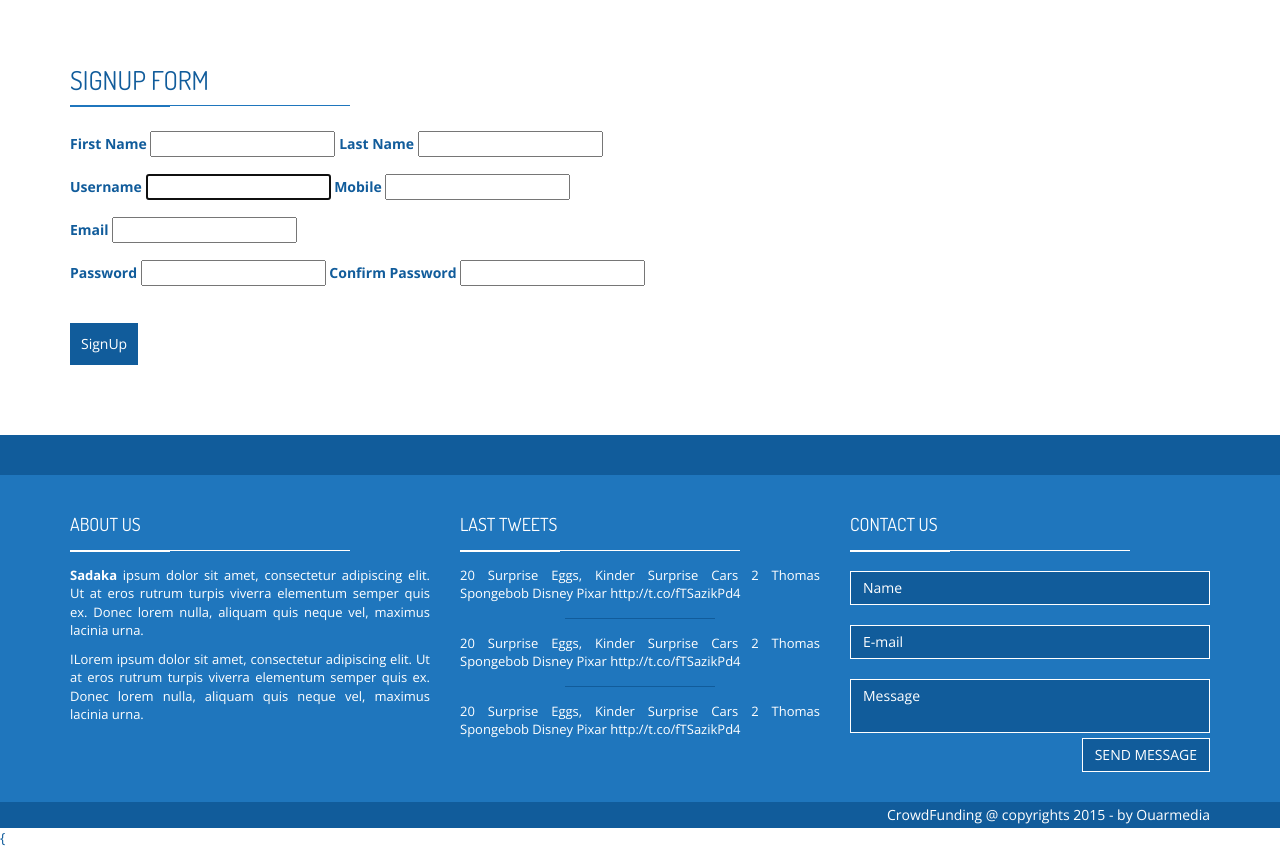
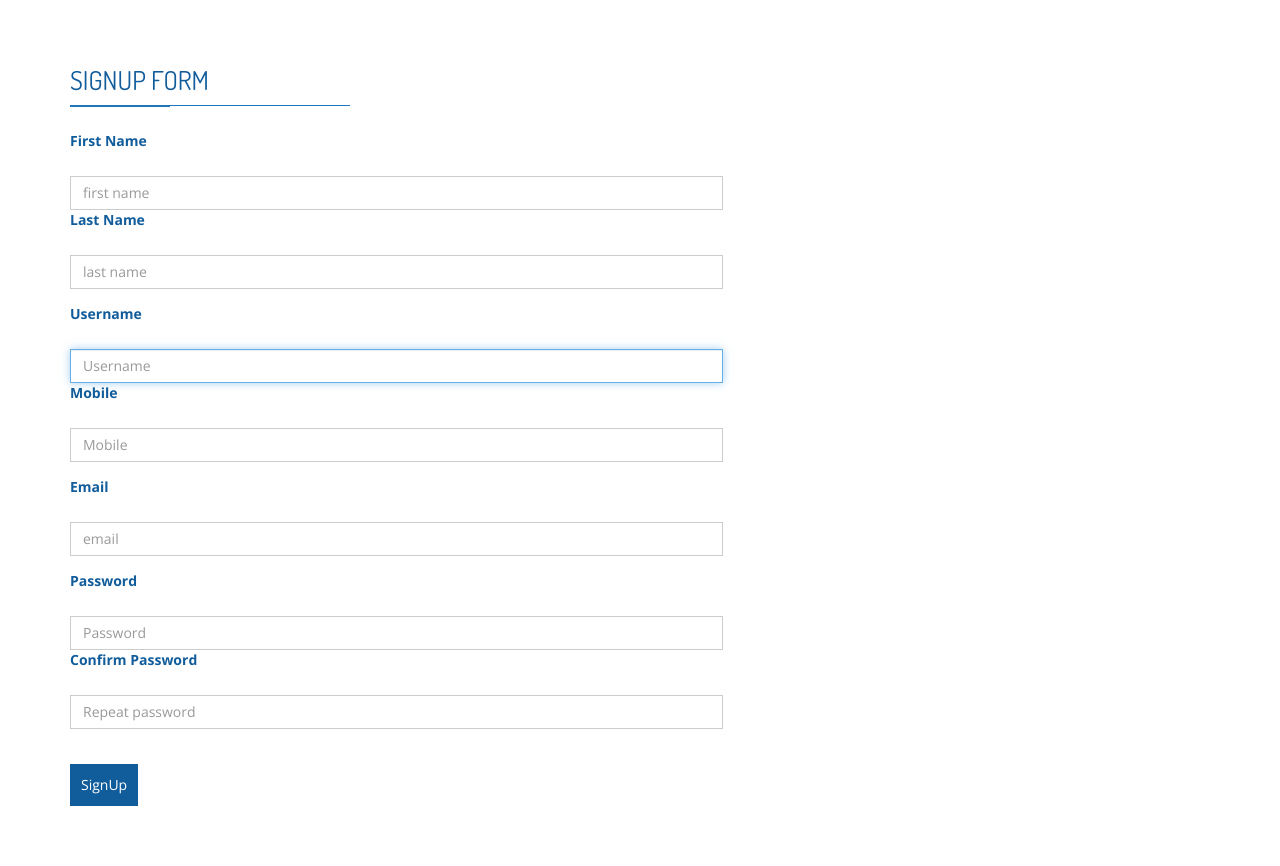
Before and after one commit to ayaabdo/Crowd-Funding, a Django app: page /accounts/signup/ in a window 1280 px wide. Shown: the part 289-1155 px from the top of the page. Run offline with Django 3.2, Linux system fonts and the light colour scheme; some libraries are stand-ins or nearby versions.

Commit message:
Edit accounts.forms and model user

```diff
--- a/accounts/forms.py
+++ b/accounts/forms.py
@@ -1,21 +1,67 @@
 from django import forms
 from django.contrib.auth.forms import UserCreationForm, AuthenticationForm
-from django.contrib.auth import get_user_model
+from django.contrib.auth import get_user_model, password_validation
+from django.utils.translation import ugettext_lazy as _
+
 from .models import MyUser
 
 
 class LoginForm(AuthenticationForm):
-    username = forms.CharField(widget=forms.EmailInput(attrs={'class':'form-control'}))
-    password = forms.CharField(widget=forms.PasswordInput(attrs={'class':'form-control'}))
+    username = forms.CharField(widget=forms.EmailInput(attrs={'class': 'form-control'}))
+    password = forms.CharField(widget=forms.PasswordInput(attrs={'class': 'form-control'}))
 
 
 class SignupForm(UserCreationForm):
-    first_name = forms.CharField(max_length=30, required=False, help_text='Optional')
-    last_name = forms.CharField(max_length=30, required=False, help_text='Optional')
-    email = forms.EmailField(max_length=254, help_text='Enter a valid email address')
-    mobile_number = forms.RegexField(regex=r'^01[0125][0-9]{8}$', help_text='invalid phone number')
-    # profile_pic = models.ImageField()
+    """UserCreationForm form which uses boostrap CSS."""
+    first_name = forms.CharField(max_length=30, required=True, help_text='Optional.',
+                                 widget=forms.TextInput({
+                                     'class': 'form-control form-control-user',
+                                     'id': 'first_name',
+                                     'placeholder': 'first name'}))
+    last_name = forms.CharField(max_length=30, required=True, help_text='Optional.',
+                                widget=forms.TextInput({
+                                    'class': 'form-control form-control-user',
+                                    'id': 'last_name',
+                                    'placeholder': 'last name'}))
+    email = forms.EmailField(max_length=254, help_text='Required. Inform a valid email address.',
+                             widget=forms.TextInput({
+                                 'class': 'form-control form-control-user',
+                                 'id': 'email',
+                                 'placeholder': 'email'}))
+    username = forms.CharField(max_length=254,
+                               widget=forms.TextInput({
+                                   'class': 'form-control form-control-user',
+                                   'id': 'username',
+                                   'placeholder': 'Username'}))
+    mobile_number = forms.RegexField(
+        regex=r'^01[0125][0-9]{8}$',
+        help_text='invalid phone number',
+        widget=forms.TextInput({
+            'class': 'form-control form-control-user',
+            'id': 'mobile_number',
+            'placeholder': 'Mobile'}))
+    password1 = forms.CharField(
+        label=_("Password"),
+        strip=False,
+        help_text=password_validation.password_validators_help_text_html(),
+        widget=forms.PasswordInput({
+            'class': 'form-control form-control-user',
+            'id': 'password1',
+            'placeholder': 'Password'}), )
+    password2 = forms.CharField(
+        label=_("Password confirmation"),
+        strip=False,
+        help_text=_("Enter the same password as before, for verification."),
+        widget=forms.PasswordInput({
+            'class': 'form-control form-control-user',
+            'id': 'password1',
+            'placeholder': 'Repeat password'}), )
+    # image_path = forms.ImageField(required=True, label=_("change photo"),
+    #                               widget=forms.FileInput({
+    #                                   'class': 'custom-file-input text-info',
+    #                                   'placeholder': 'file path'}))
 
     class Meta:
         model = MyUser
-        fields = ('username', 'first_name', 'last_name', 'mobile_number', 'email', 'password1', 'password2')
+        fields = ('username', 'first_name', 'last_name', 'mobile_number',
+                  'email', 'password1', 'password2')
--- a/fundraising/templates/layout/base.html
+++ b/fundraising/templates/layout/base.html
@@ -142,7 +142,7 @@
                         </li>
                         {% else %}
                     <li class="has-child"><a href="{% url 'login' %}" style="color: greenyellow;font-weight: bold;">LOGIN</a></li>
-                    <li class="has-child"><a href="#" style="color: greenyellow;font-weight: bold;">Register</a></li>
+                    <li class="has-child"><a href="{% url 'signup' %}" style="color: greenyellow;font-weight: bold;">Register</a></li>
                     {% endif %}
 
                   </ul>
```
